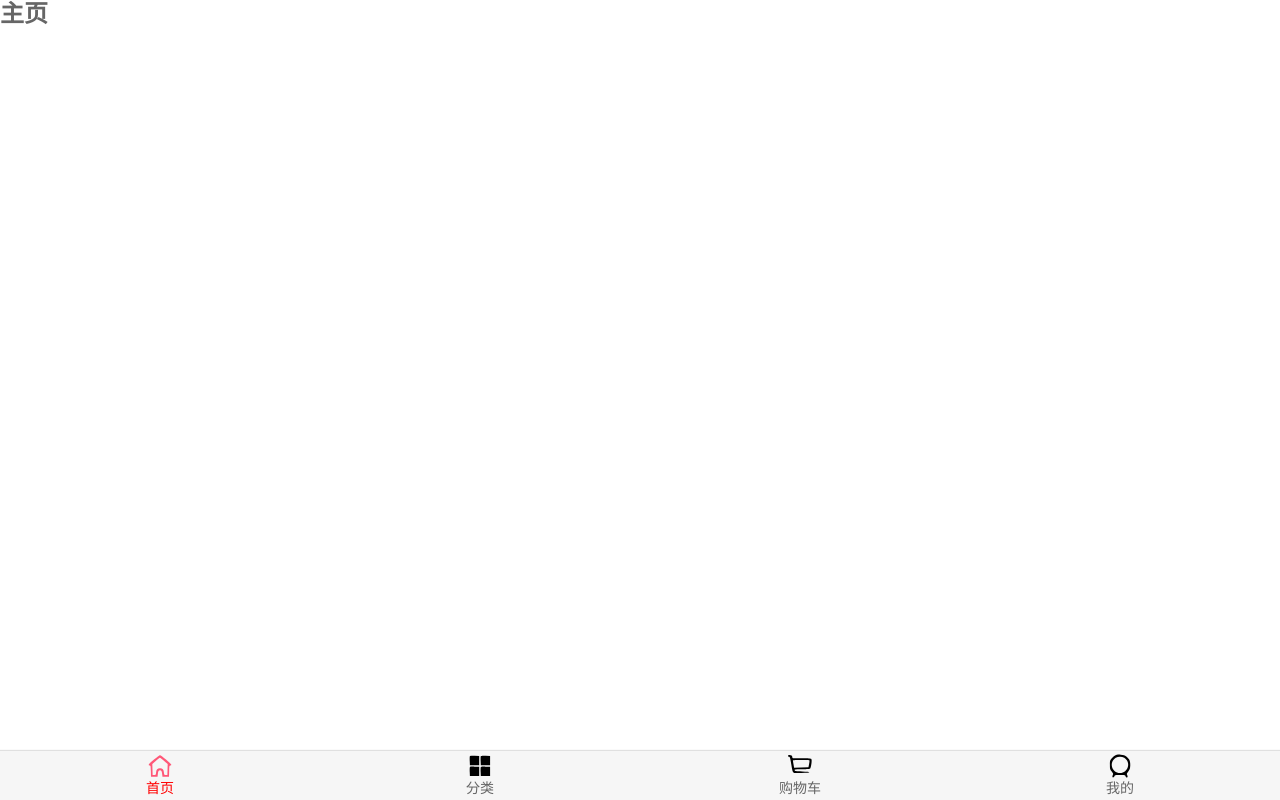
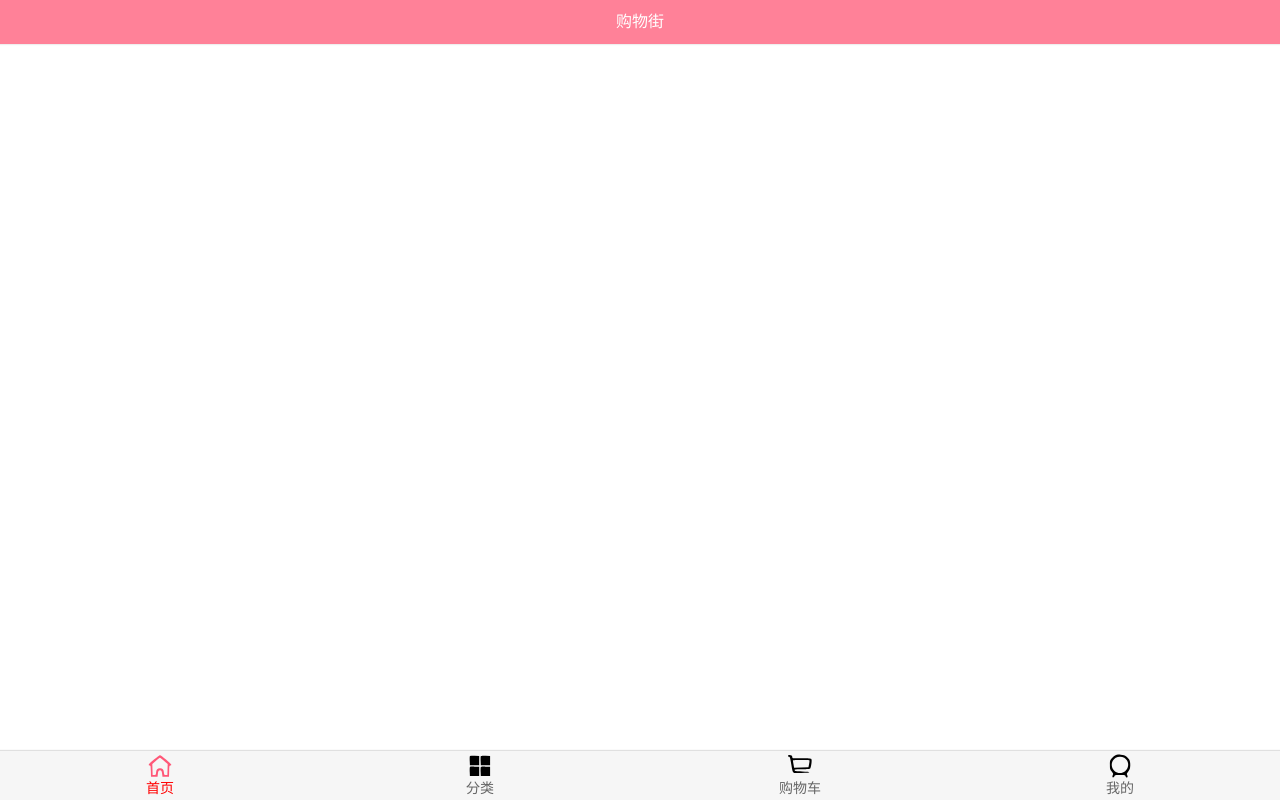
Before and after one commit to JiangYiHao0414/suitmall, a Vue app: page /#/home in a window 1280 px wide. Built offline with nearby package versions, Linux system fonts and the light colour scheme.

Commit message:
首页导航栏的封装

```diff
--- a/src/App.vue
+++ b/src/App.vue
@@ -11,7 +11,7 @@
 	export default {
 	  name: 'App',
 	  components: {
-		MainTabBar
+      MainTabBar
 	  }
 	}
 </script>
--- /dev/null
+++ b/src/components/common/navbar/NavBar.vue
@@ -0,0 +1,31 @@
+<template>
+  <div class="nav-bar">
+    <div class="left"><slot name="left"></slot></div>
+    <div class="center"><slot name="center"></slot></div>
+    <div class="right"><slot name="right"></slot></div>
+  </div>
+</template>
+
+<script>
+  export default {
+    name: 'NavBar'
+  }
+</script>
+
+<style>
+  .nav-bar{
+    display: flex;
+    height: 44px;
+    line-height: 44px;
+    text-align: center;
+    box-shadow: 0px 1px 1px rgba(100,100,100,0.1);
+  }
+
+  .left .right{
+    width: 60px;
+  }
+
+  .center{
+    flex: 1;
+  }
+</style>
--- a/src/views/home/Home.vue
+++ b/src/views/home/Home.vue
@@ -1,9 +1,23 @@
 <template>
-	<h2>主页</h2>
+	<div id="home">
+    <nav-bar class="home-nav"><div slot="center">购物街</div></nav-bar>
+  </div>
 </template>
 
 <script>
+  import NavBar from 'components/common/navbar/NavBar.vue'
+
+  export default{
+    name: 'Home',
+    components:{
+      NavBar
+    }
+  }
 </script>
 
 <style>
+  .home-nav{
+    background-color: var(--color-tint);
+    color: #fff;
+  }
 </style>
```
Also changed, not shown: 1 other file (tests, documents, lock files or other folders).
